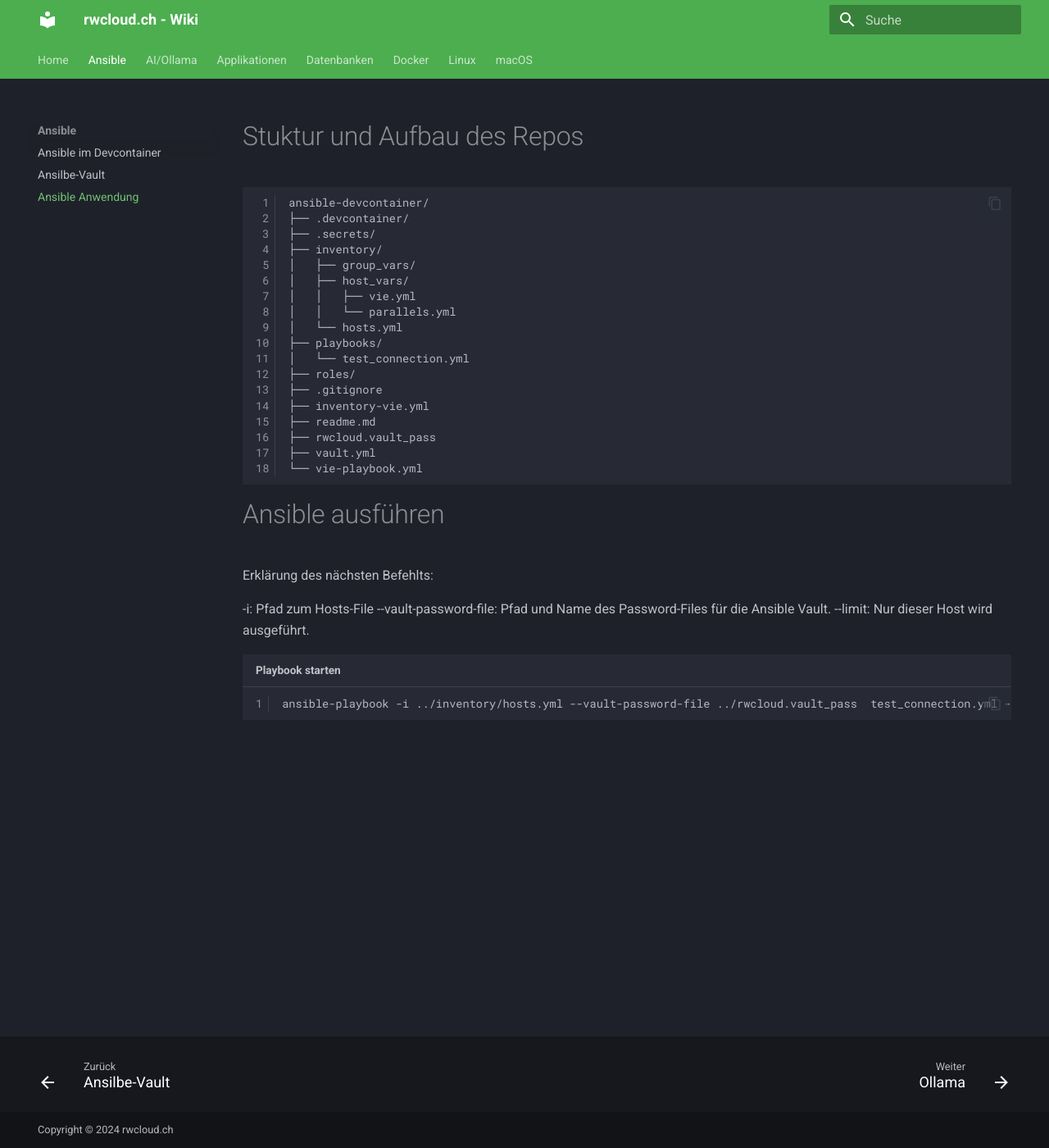
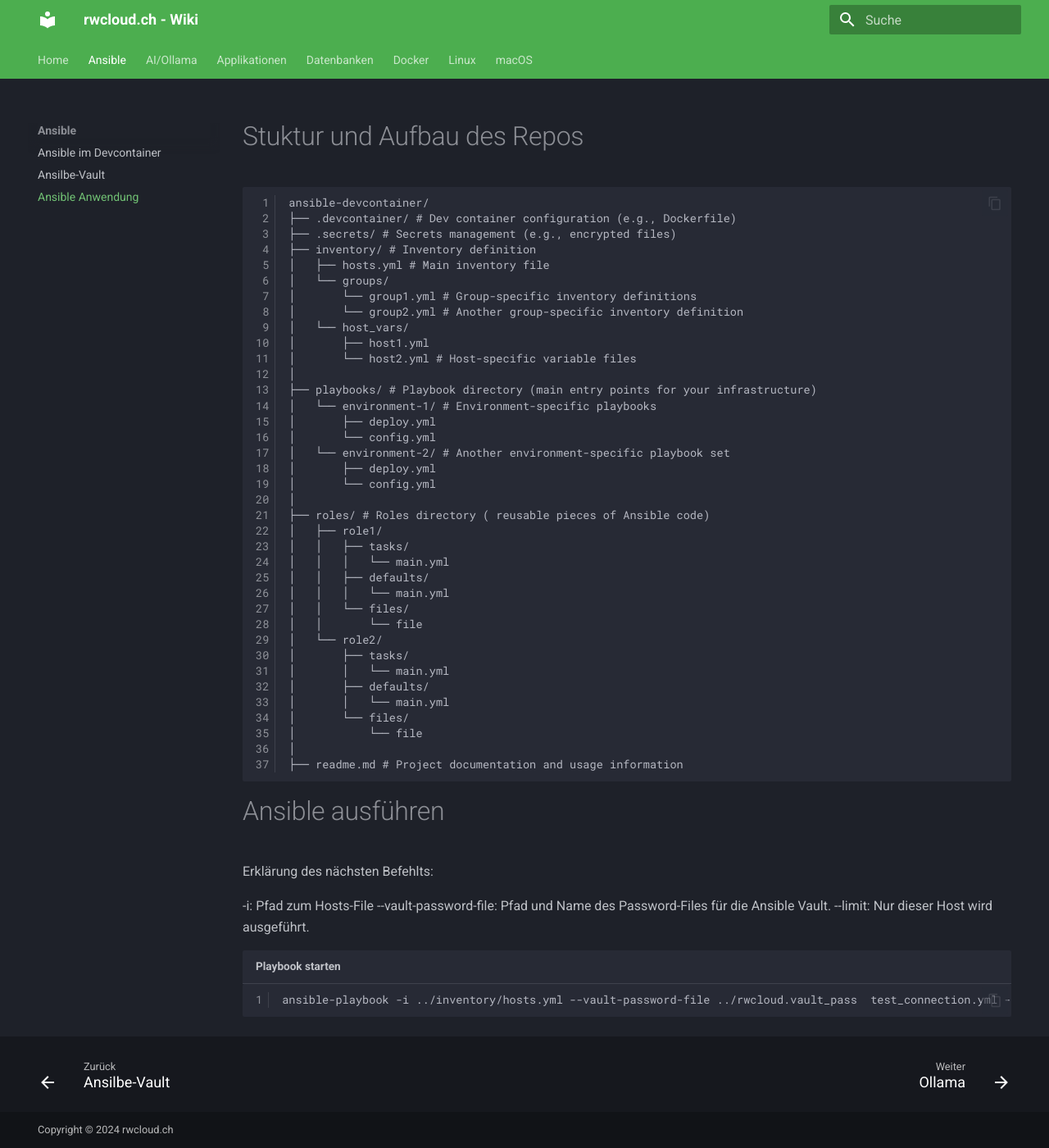
Before and after one commit to rewa81/wiki, an MkDocs documentation site: the page built from docs/ansible/ansible.md, in a window 1280 px wide and 1400 px high. Shown: the whole window at 82% size. Built offline with MkDocs 1.6.1 and Material for MkDocs 9.7.7, drawn with Linux system fonts in a browser that asks for light colours.

Commit message:
Ansible aktualisiert

````diff
--- a/docs/ansible/ansible.md
+++ b/docs/ansible/ansible.md
@@ -2,23 +2,42 @@
 
 ```
 ansible-devcontainer/
-├── .devcontainer/
-├── .secrets/
-├── inventory/
-│   ├── group_vars/
-│   ├── host_vars/
-│   │   ├── vie.yml
-│   │   └── parallels.yml
-│   └── hosts.yml
-├── playbooks/
-│   └── test_connection.yml
-├── roles/
-├── .gitignore
-├── inventory-vie.yml
-├── readme.md
-├── rwcloud.vault_pass
-├── vault.yml
-└── vie-playbook.yml
+├── .devcontainer/ # Dev container configuration (e.g., Dockerfile)
+├── .secrets/ # Secrets management (e.g., encrypted files)
+├── inventory/ # Inventory definition
+│   ├── hosts.yml # Main inventory file
+│   └── groups/
+│       └── group1.yml # Group-specific inventory definitions
+│       └── group2.yml # Another group-specific inventory definition
+│   └── host_vars/
+│       ├── host1.yml
+│       └── host2.yml # Host-specific variable files
+│
+├── playbooks/ # Playbook directory (main entry points for your infrastructure)
+│   └── environment-1/ # Environment-specific playbooks
+│       ├── deploy.yml
+│       └── config.yml
+│   └── environment-2/ # Another environment-specific playbook set
+│       ├── deploy.yml
+│       └── config.yml
+│
+├── roles/ # Roles directory ( reusable pieces of Ansible code)
+│   ├── role1/
+│   │   ├── tasks/
+│   │   │   └── main.yml
+│   │   ├── defaults/
+│   │   │   └── main.yml
+│   │   └── files/
+│   │       └── file
+│   └── role2/
+│       ├── tasks/
+│       │   └── main.yml
+│       ├── defaults/
+│       │   └── main.yml
+│       └── files/
+│           └── file
+│
+├── readme.md # Project documentation and usage information
 ```
 
 
````
Also changed, not shown: docs/ansible/ansible-vault.md (+10 -2 lines).
